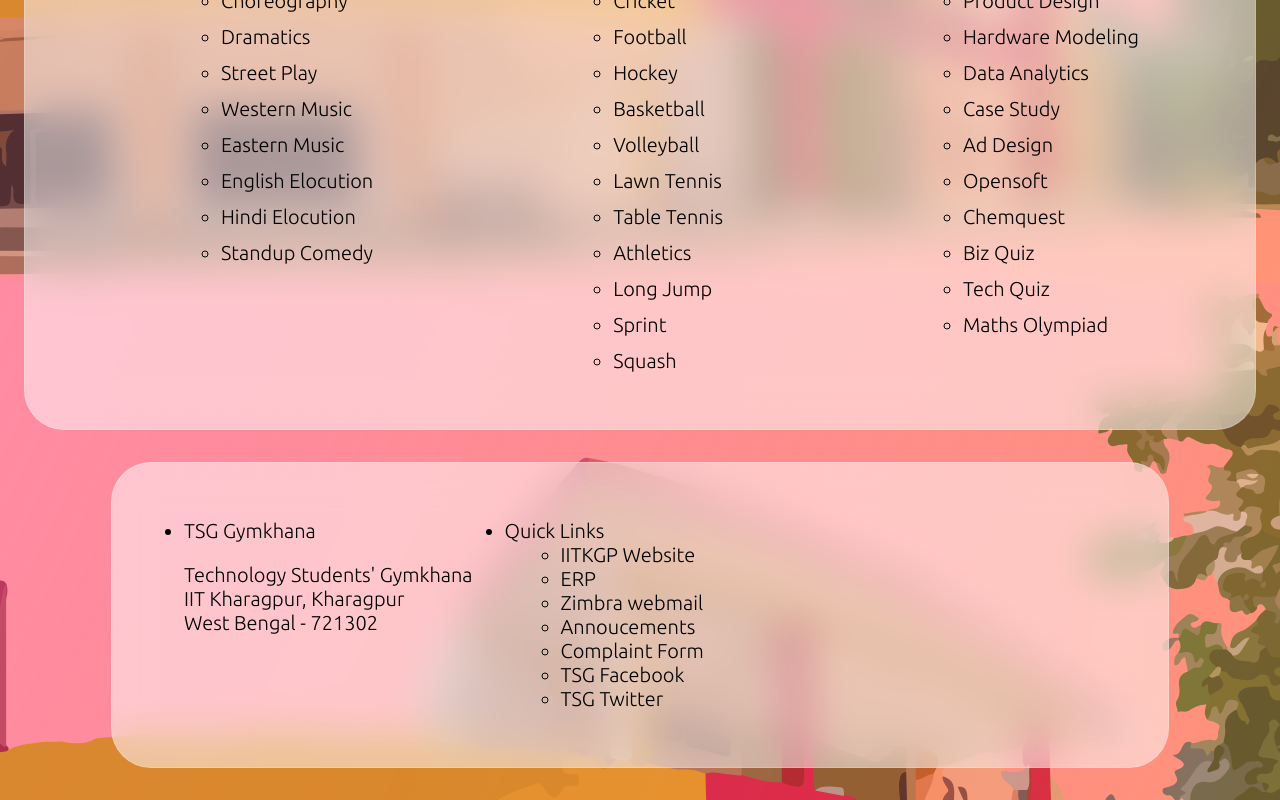
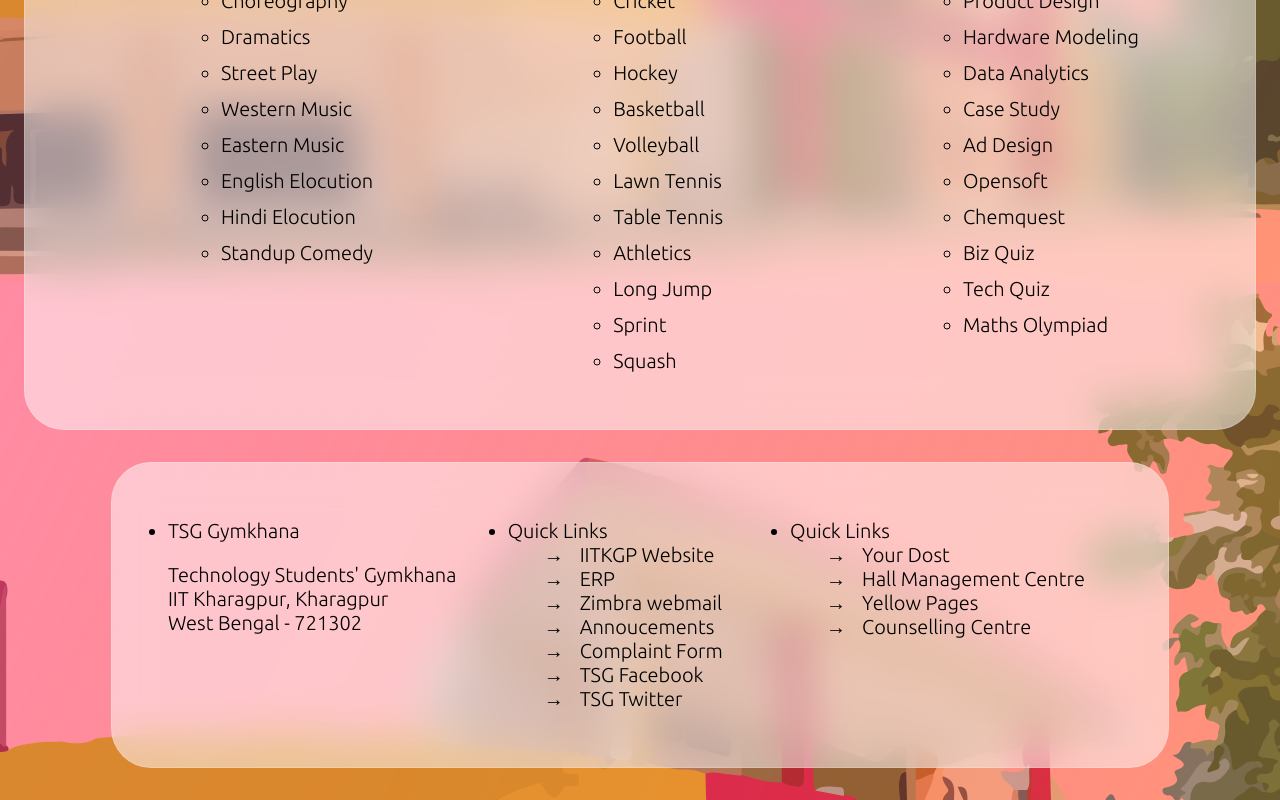
Before and after one commit to tsg-iitkgp/tsg-site, a Next.js app: page /about in a window 1280 px wide. Shown: the part 518-1318 px from the top of the page. Built offline with nearby package versions, Linux system fonts and the light colour scheme.

Commit message:
Footer links addition, spacing between blocks, list-style-type change

```diff
--- a/components/footer.js
+++ b/components/footer.js
@@ -1,26 +1,59 @@
+import Link from "next/link";
+
 export default function Footer() {
   return (
     <div>
       <section className="footer">
         <p>
           <ul className="events">
-            <li>
+            <li className="footer-block">
               TSG Gymkhana
               <p>
                 Technology Students' Gymkhana <br /> IIT Kharagpur, Kharagpur <br />
                 West Bengal - 721302
               </p>
             </li>
-            <li>
+            <li className="footer-block">
               Quick Links
               <ul>
-                <li>IITKGP Website</li>
-                <li>ERP</li>
-                <li>Zimbra webmail</li>
-                <li>Annoucements</li>
-                <li>Complaint Form</li>
-                <li>TSG Facebook</li>
-                <li>TSG Twitter</li>
+                <li>
+                  <Link href="http://www.iitkgp.ac.in/">IITKGP Website</Link>
+                </li>
+                <li>
+                  <Link href="https://erp.iitkgp.ernet.in/">ERP</Link>
+                </li>
+                <li>
+                  <Link href="https://iitkgpmail.iitkgp.ac.in/">Zimbra webmail</Link>
+                </li>
+                <li>
+                  <Link href="http://www.iitkgp.ac.in/iitkgp-announcements/">Annoucements</Link>
+                </li>
+                <li>
+                  <Link href="https://docs.google.com/forms/d/e/1FAIpQLSft9FXZYvLiNt3oy0K3Iu4d6HoE830RhNWFHMXx1R4IjlhHKA/viewform">Complaint Form</Link>
+                </li>
+                <li>
+                  <Link href="https://www.facebook.com/TSG.IITKharagpur/">TSG Facebook</Link>
+                </li>
+                <li>
+                  <Link href="https://twitter.com/tsg_iitkgp?lang=en">TSG Twitter</Link>
+                </li>
+              </ul>
+            </li>
+            <li className="footer-block">
+              Quick Links
+              <ul>
+                <li>
+                  <Link href="https://wiki.metakgp.org/w/Yellow_pages/">Your Dost</Link>
+                </li>
+                <li>
+                  <Link href="http://www.hmc.iitkgp.ac.in/web/">Hall Management Centre</Link>
+                </li>
+                <li>
+                  <Link href="https://wiki.metakgp.org/w/Yellow_pages">Yellow Pages</Link>
+                </li>
+                <li>
+                  <Link href="http://www.counsellingcentre.iitkgp.ac.in/">Counselling Centre</Link>
+                </li>
               </ul>
             </li>
           </ul>
--- a/styles/_footer.scss
+++ b/styles/_footer.scss
@@ -3,6 +3,8 @@
   padding: 1rem 2rem;
   margin: 2rem;
   min-width: 80vw;
+  flex-direction: row;
+  justify-content: center;
 
   padding: 1rem;
   background: rgba(255, 255, 255, 0.5);
@@ -15,8 +17,20 @@
     display: flex;
     justify-content: space-between;
 
-    li {
+    .footer-block{
+      margin-right: 4vw;
+    }
+    li > ul > li {
       margin: 0 1rem;
+      list-style-type: "\2192";
+    }
+    a {
+      color: black;
+      text-decoration: none;
+      margin-left: 1rem;
+    }
+    a:hover {
+      text-decoration: underline;
     }
 
     @include sm {
```
